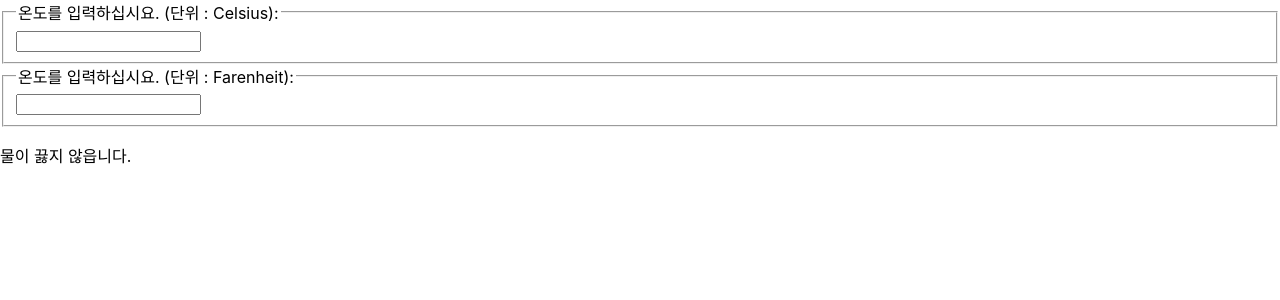
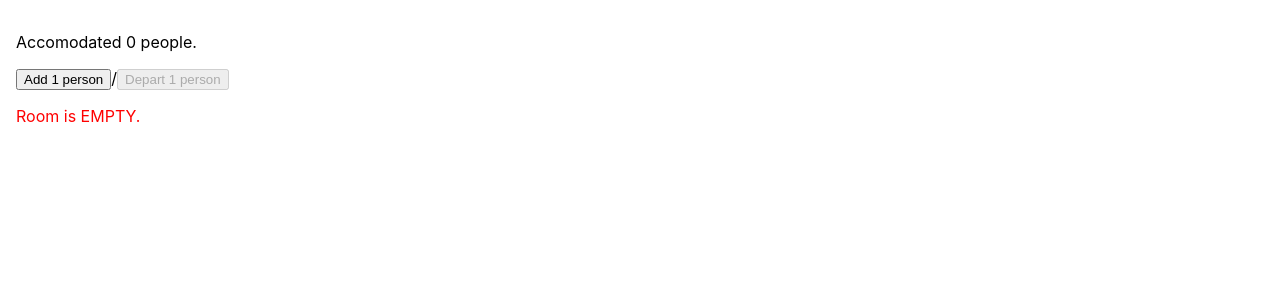
Before and after one commit to DaHnDell/React, a React (Create React App) app: page / in a window 1280 px wide. Shown: the top 300 px of the page. Built offline with nearby package versions, Linux system fonts and the light colour scheme.

Commit message:
index.js 수정

```diff
--- a/src/index.js
+++ b/src/index.js
@@ -7,6 +7,8 @@ import AttendanceBook from './chapter_10/AttendanceBook';
 import MyForm from './chapter_11/MyForm';
 import Multiple from './chapter_11/Multiple';
 import Calculator from './chapter_12/Calculator';
+import ProfileCard from './chapter_13/ProfileCard';
+import Accomodate from './chapter_07/Accomodate';
 
 const root = ReactDOM.createRoot(document.getElementById('root'));
   root.render(
@@ -17,7 +19,9 @@ const root = ReactDOM.createRoot(document.getElementById('root'));
       {/* <AttendanceBook/> */}
       {/* <MyForm/> */}
       {/* <Multiple/> */}
-      <Calculator/>
+      {/* <Calculator/> */}
+      {/* <ProfileCard/> */}
+      <Accomodate/>
     </React.StrictMode>
   );
 reportWebVitals();
```
